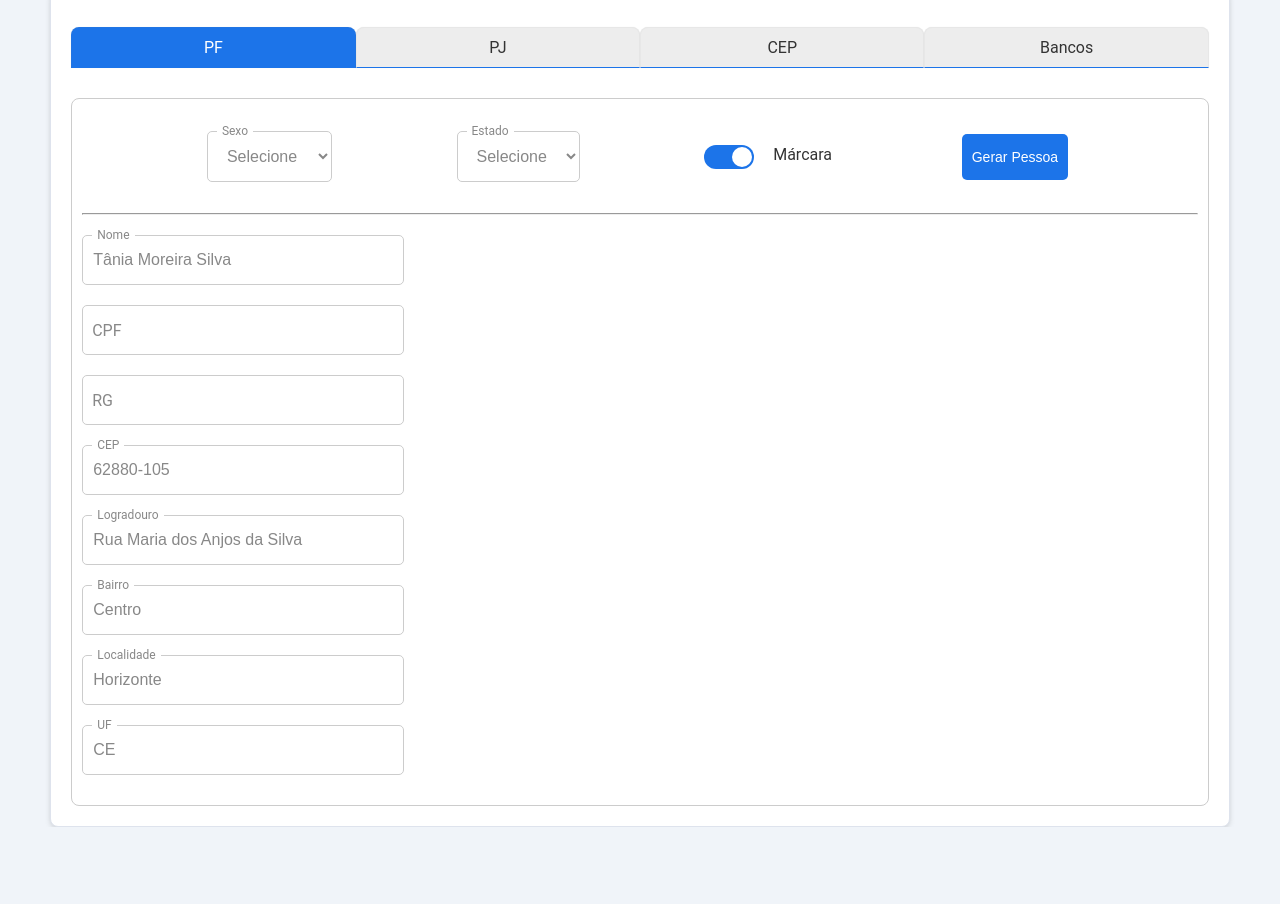
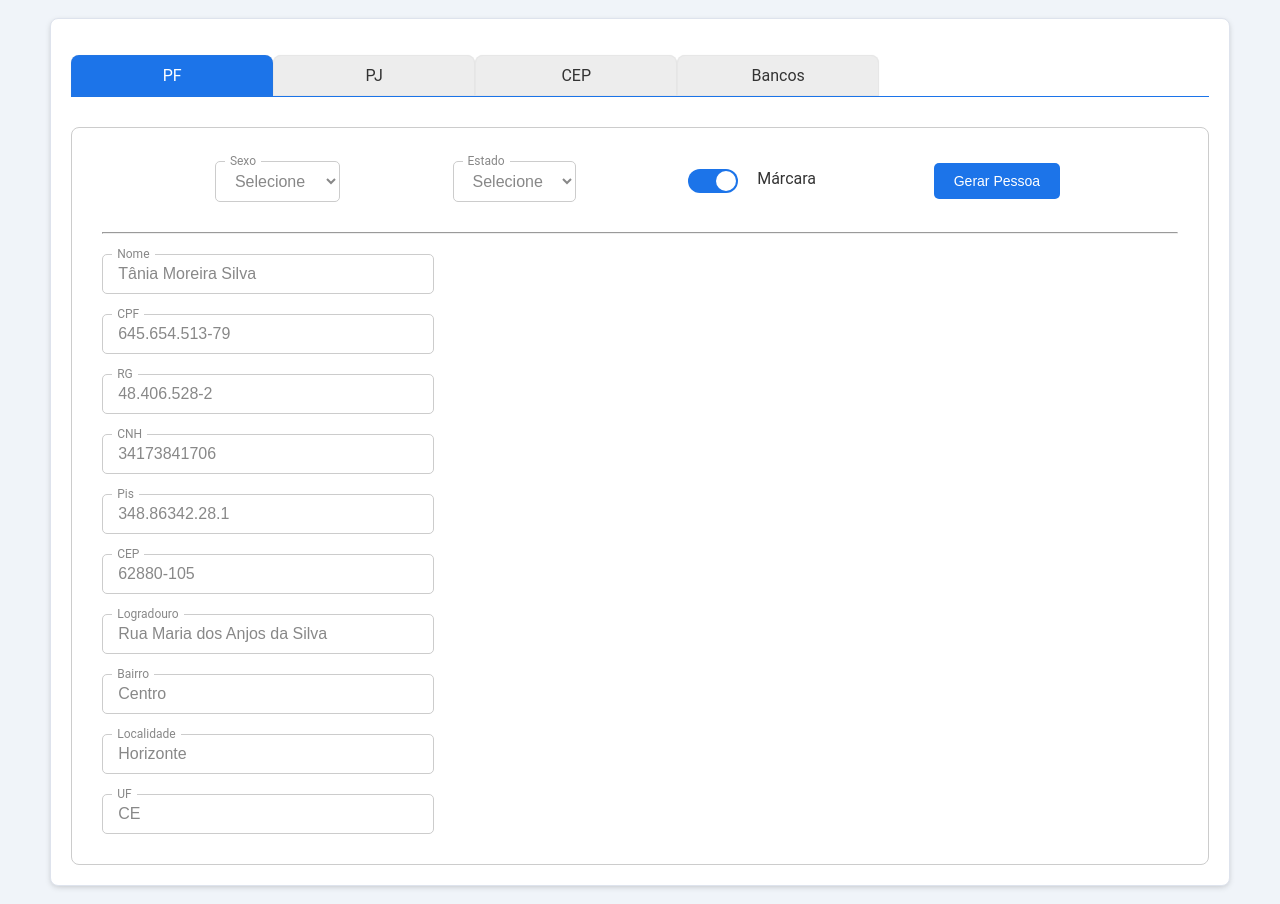
Before and after one commit to Marcelo-Lourenco/gerador-de-dados, a browser extension: page page.html in a window 1280 px wide. Before the commit the page ends 827 px from the top, so only its background shows below. Drawn offline with Linux system fonts and the light colour scheme.

Commit message:
feat(page): adiciona rg, cpf, cnh e pis

```diff
--- a/assets/scripts/generator.js
+++ b/assets/scripts/generator.js
@@ -1,5 +1,6 @@
 import db from './db.js';
 import dbCep from './db-ceps.js';
+
 
 let address = {
   generate: function (mask, uf) {
@@ -40,4 +41,149 @@ let name = {
   }
 };
 
-export default { address, name };
+let cpf = {
+  generate: function (mask, state) {
+    const n1 = cpf.r();
+    const n2 = cpf.r();
+    const n3 = cpf.r();
+    const n4 = cpf.r();
+    const n5 = cpf.r();
+    const n6 = cpf.r();
+    const n7 = cpf.r();
+    const n8 = cpf.r();
+    const n9 = cpf.numStates(state);
+
+    let d1 = n9 * 2 + n8 * 3 + n7 * 4 + n6 * 5 + n5 * 6 + n4 * 7 + n3 * 8 + n2 * 9 + n1 * 10;
+    d1 = 11 - (cpf.mod(d1, 11));
+    if (d1 >= 10) {
+      d1 = 0;
+    }
+
+    let d2 = d1 * 2 + n9 * 3 + n8 * 4 + n7 * 5 + n6 * 6 + n5 * 7 + n4 * 8 + n3 * 9 + n2 * 10 + n1 * 11;
+    d2 = 11 - (cpf.mod(d2, 11));
+    if (d2 >= 10) {
+      d2 = 0;
+    }
+    return mask
+      ? `${n1}${n2}${n3}.${n4}${n5}${n6}.${n7}${n8}${n9}-${d1}${d2}`
+      : `${n1}${n2}${n3}${n4}${n5}${n6}${n7}${n8}${n9}${d1}${d2}`;
+  },
+  numStates: function (state) {
+    if (["RS"].includes(state)) return 0;
+    if (["DF", "GO", "MT", "MS", "TO"].includes(state)) return 1;
+    if (["AC", "AP", "AM", "PA", "RO", "RR"].includes(state)) return 2;
+    if (["CE", "MA", "PI"].includes(state)) return 3;
+    if (["AL", "PB", "PE", "RN"].includes(state)) return 4;
+    if (["BA", "SE"].includes(state)) return 5;
+    if (["MG"].includes(state)) return 6;
+    if (["ES", "RJ"].includes(state)) return 7;
+    if (["SP"].includes(state)) return 8;
+    if (["PR", "SC"].includes(state)) return 9;
+  },
+  mod: function (dividend, divider) {
+    return Math.round(dividend - (Math.floor(dividend / divider) * divider));
+  },
+  r: function () {
+    return Math.round(Math.random() * 9);
+  }
+}
+
+let rg = {
+  generate: function (mask, state) {
+    const n1 = Math.floor((Math.random() * 4) + 1)
+    const n2 = Math.round(Math.random() * 9);
+    const n3 = Math.round(Math.random() * 9);
+    const n4 = Math.round(Math.random() * 9);
+    const n5 = Math.round(Math.random() * 9);
+    const n6 = Math.round(Math.random() * 9);
+    const n7 = Math.round(Math.random() * 9);
+    const n8 = Math.round(Math.random() * 9);
+
+    const sum = n1 * 2 + n2 * 3 + n3 * 4 + n4 * 5 + n5 * 6 + n6 * 7 + n7 * 8 + n8 * 9;
+    let digit = 11 - (sum % 11);
+
+    if (digit === 11) {
+      digit = 0;
+    }
+
+    if (digit === 10) {
+      digit = "X";
+    }
+
+    return mask
+      ? `${n1}${n2}.${n3}${n4}${n5}.${n6}${n7}${n8}-${digit}`
+      : `${n1}${n2}${n3}${n4}${n5}${n6}${n7}${n8}${digit}`;
+  }
+}
+let cnh = {
+  generate: function () {
+    let cnh = "";
+    while (true) {
+      const n1 = Math.round(Math.random() * 9);
+      const n2 = Math.round(Math.random() * 9);
+      const n3 = Math.round(Math.random() * 9);
+      const n4 = Math.round(Math.random() * 9);
+      const n5 = Math.round(Math.random() * 9);
+      const n6 = Math.round(Math.random() * 9);
+      const n7 = Math.round(Math.random() * 9);
+      const n8 = Math.round(Math.random() * 9);
+      const n9 = Math.round(Math.random() * 9);
+
+      let aux = 0;
+
+      const sumDv1 = n1 * 9 + n2 * 8 + n3 * 7 + n4 * 6 + n5 * 5 + n6 * 4 + n7 * 3 + n8 * 2 + n9 * 1;
+      let dv1 = sumDv1 % 11;
+      if (dv1 >= 10) {
+        dv1 = 0;
+        aux = 2;
+      }
+
+      const sumDv2 = n1 * 1 + n2 * 2 + n3 * 3 + n4 * 4 + n5 * 5 + n6 * 6 + n7 * 7 + n8 * 8 + n9 * 9;
+      let dv2 = sumDv2 % 11;
+      dv2 = dv2 >= 10
+        ? 0
+        : dv2 - aux;
+
+      if (dv2 < 0) {
+        continue;
+      }
+
+      cnh = `${n1}${n2}${n3}${n4}${n5}${n6}${n7}${n8}${n9}${dv1}${dv2}`;
+
+      break;
+    }
+
+    return cnh;
+  }
+}
+
+let categoryCnh = {
+  generate: function () {
+    const arr = ["ACC", "A", "B", "C", "D", "E"];
+    const index = Math.floor((Math.random() * 6));
+    return arr[index];
+  }
+}
+
+let pis = {
+  generate: function (mask) {
+    const weight = [3, 2, 9, 8, 7, 6, 5, 4, 3, 2]
+    const n = String(Math.floor(Math.random() * 10000000000)).padStart(10, '0');
+
+    const totalSum = n.split('').reduce((acc, value, i) => {
+      return acc + (weight[i] * Number(value));
+    }, 0);
+
+    const result = 11 - (totalSum % 11);
+
+    let pis = [11, 10].includes(result) ? `${n}0` : `${n}${result}`;
+
+    if (mask) {
+      pis = pis.replace(/(\d{3})(\d{5})(\d{2})(\d{1})/, '$1.$2.$3.$4');
+    }
+
+    return pis;
+  }
+}
+
+export default { address, name, cpf, rg, cnh, categoryCnh, pis };
--- a/assets/scripts/page.js
+++ b/assets/scripts/page.js
@@ -87,8 +87,16 @@ function getPeople(copyField = false) {
   let getZipCode = getAddressFull[0];
   let getAddress = getAddressFull[1];
   let getName = gen.name.generate(data.sex);
+  let getCpf = gen.cpf.generate(data.mask, getAddress.uf);
+  let getRg = gen.rg.generate(data.mask, getAddress.uf);
+  let getCnh = gen.cnh.generate();
+  let getPis = gen.pis.generate(data.mask);
 
   document.getElementById('fldName').value = getName;
+  document.getElementById('fldCpf').value = getCpf;
+  document.getElementById('fldRg').value = getRg;
+  document.getElementById('fldCnh').value = getCnh;
+  document.getElementById('fldPis').value = getPis;
 
   document.getElementById('fldCep').value = getZipCode;
 
--- a/assets/styles/page.css
+++ b/assets/styles/page.css
@@ -16,38 +16,32 @@
   --color-data-bg: #fff;
   --color-box-shadow: #0000001a;
   --shadowDefault: 0 2px 6px -1px #00000029, 0 1px 4px -1px #0000000a;
-
-
 }
 
 body {
   display: flex;
   justify-content: center;
   align-items: center;
-  height: 100vh;
+  /* height: 100vh; */
   font-family: "Google Sans", Roboto, Arial, sans-serif;
   background-color: var(--color-background-light);
   color: var(--color-text-default);
 }
 
 .container {
-
   width: 90%;
   margin: 10px;
   padding: 20px;
   border: 1px solid #ccc;
   border-radius: 8px;
-  /*  display: flex; */
-  /*  align-items: center; */
-  /*  justify-content: center; */
-  /*  margin: 15px; */
-  /*  padding: 20px; */
   background: var(--color-white);
   border: solid 1px var(--color-border-default);
   border-radius: 8px;
   box-shadow: var(--shadowDefault);
+}
 
-  /*  max-width: 1200px; */
+.menu {
+  border-bottom: 1px solid var(--color-primary);
 }
 
 .tab {
@@ -59,14 +53,15 @@ body {
   padding: 10px 0;
   background-color: var(--color-blur);
   border: 1px solid var(--color-border-blur);
-  border-bottom: 1px solid var(--color-primary);
+  /* border-bottom: 1px solid var(--color-primary); */
   border-radius: 8px 8px 0 0;
   box-shadow: 0 0 1px 0 var(--color-box-shadow);
+  max-width: 200px;
 }
 
 .tab.active {
   background-color: var(--color-primary);
-  border-bottom: 1px solid var(--color-primary);
+  /*  border-bottom: 1px solid var(--color-primary); */
   color: #ffffff;
 }
 
@@ -85,6 +80,7 @@ body {
   list-style-type: none;
   padding: 0;
   border-radius: 8px 8px 0 0;
+  margin-bottom: 0px;
 }
 
 .tableForm {
@@ -106,8 +102,8 @@ body {
 .content {
   margin-top: 30px;
   /* background-color: #fbfbfbfb; */
-  border: 1px solid #ccc;
-  padding: 10px;
+  border: 1px solid var(--color-input-border);
+  padding: 10px 30px;
   border-radius: 8px;
 }
 
@@ -149,7 +145,7 @@ body {
 
 input {
   width: 300px;
-  padding: 15px 10px;
+  padding: 10px 15px;
   font-size: 16px;
   color: var(--color-input-text);
   border: 1px solid var(--color-input-border);
@@ -159,7 +155,7 @@ input {
 }
 
 select {
-  padding: 15px 15px;
+  padding: 10px 15px;
   font-size: 16px;
   color: var(--color-input-text);
   border: 1px solid var(--color-input-border);
@@ -197,7 +193,7 @@ input:not(:placeholder-shown)+label {
 
 button {
   margin: 5px;
-  padding: 15px 10px;
+  padding: 10px 20px;
   font-size: 14px;
   font-weight: 500;
   text-align: center;
@@ -240,6 +236,8 @@ button:hover {
   transition: .4s;
   /* border-radius: 24px; */
 }
+
+
 
 .slider:before {
   position: absolute;
--- a/page.html
+++ b/page.html
@@ -15,7 +15,7 @@
 
 <body>
   <div class="container">
-    <div>
+    <div class="menu">
       <ul class="tabs">
         <li class="tab active" id="tabPF">PF</li>
         <li class="tab" id="tabPJ">PJ</li>
@@ -92,6 +92,14 @@
           <label for="fldRg" class="fld-label">RG</label>
         </div>
         <div class="input-container">
+          <input type="text" id="fldCnh" placeholder="">
+          <label for="fldCnh" class="fld-label">CNH</label>
+        </div>
+        <div class="input-container">
+          <input type="text" id="fldPis" placeholder="">
+          <label for="fldPis" class="fld-label">Pis</label>
+        </div>
+        <div class="input-container">
           <input type="text" id="fldCep" placeholder="">
           <label for="fldCep" class="fld-label">CEP</label>
         </div>
@@ -119,7 +127,6 @@
           <input type="text" id="fldUf" placeholder="">
           <label for="fldUf" class="fld-label">UF</label>
         </div>
-
       </div>
     </div>
     <div id="tabContentPJ" class="tab-content">
```
